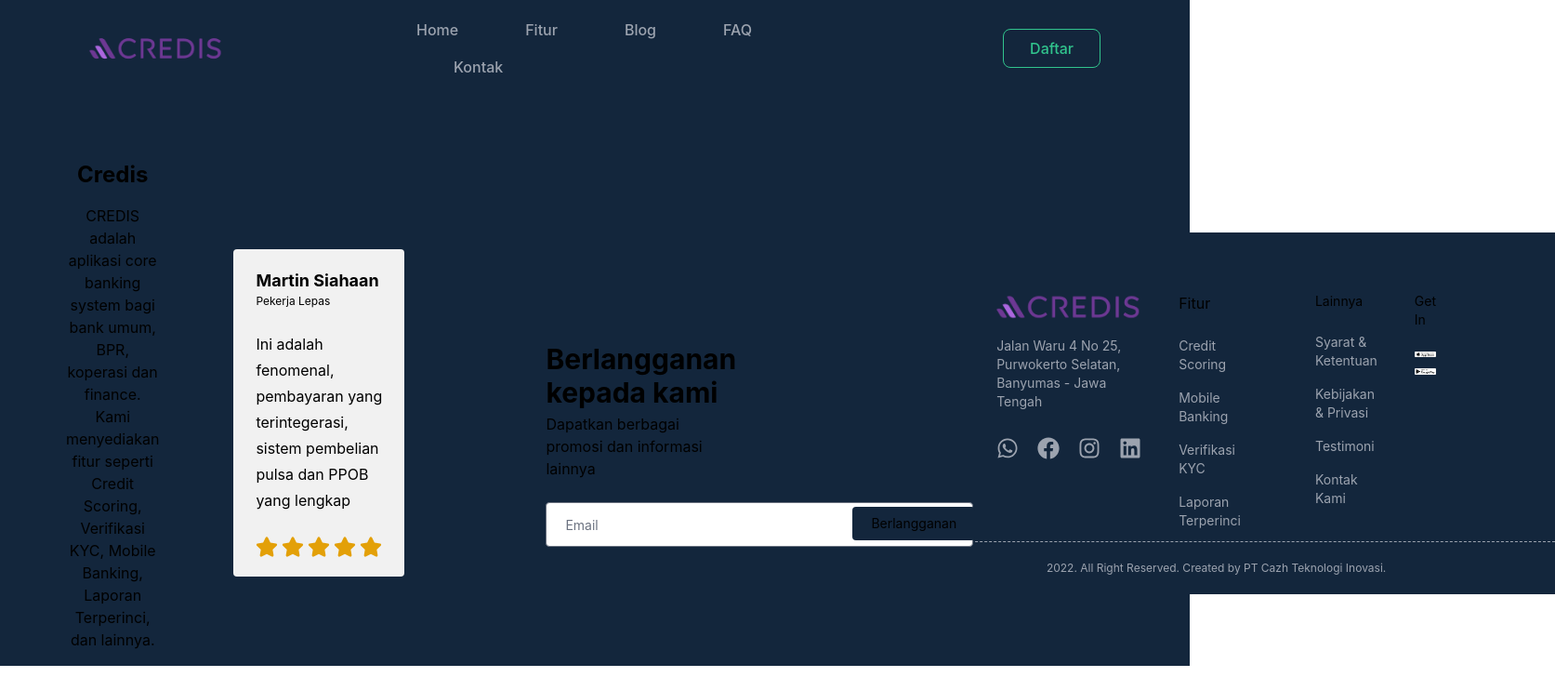
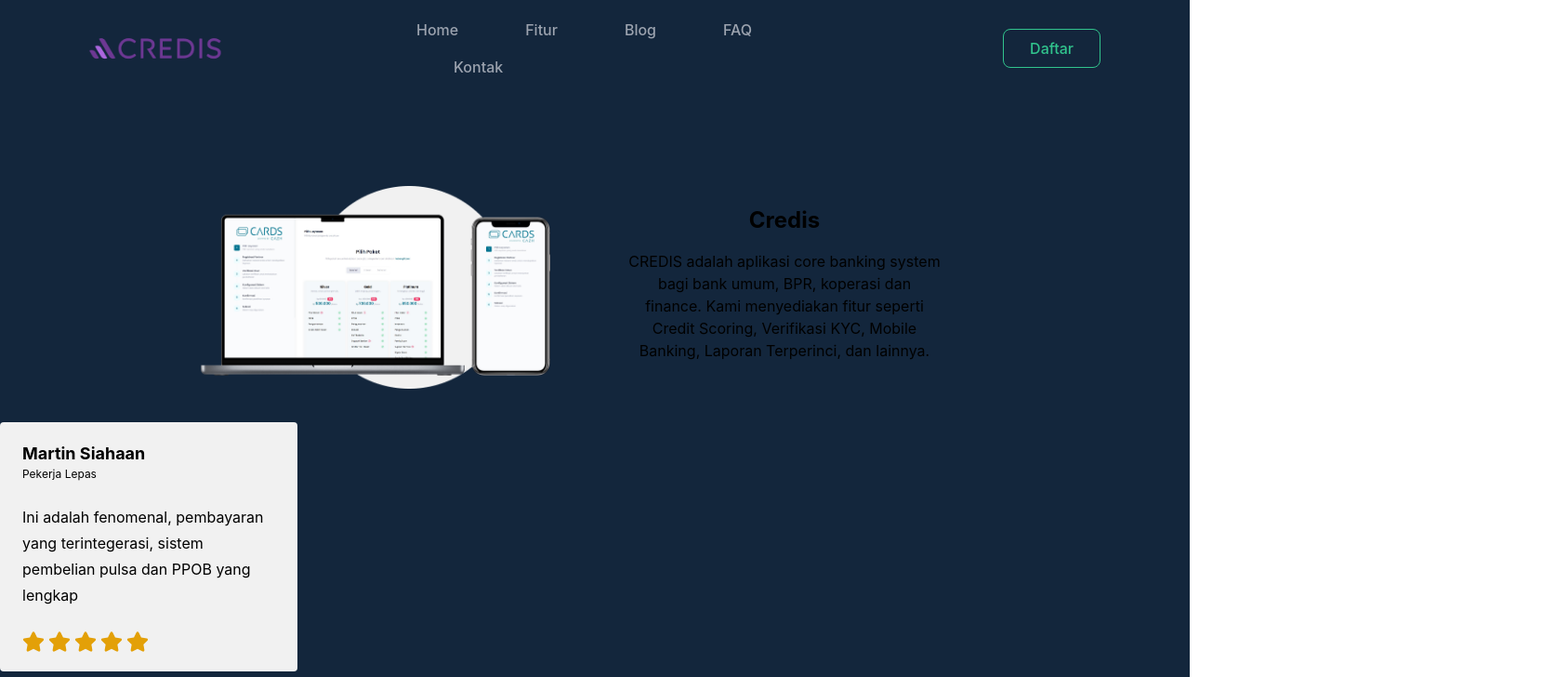
Before and after one commit to faizalajiw/Corebanking-NextJS, a Next.js app: page / in a window 1280 px wide. Shown: the top 728 px of the page at 93% size, 1673 px wide, since content can reach past the window. Built offline with nearby package versions, Linux system fonts and the light colour scheme.

Commit message:
add footer, subs, testicard

```diff
--- a/pages/index.jsx
+++ b/pages/index.jsx
@@ -1,7 +1,6 @@
 
 import Image from 'next/image'
 import Link from 'next/link'
-import { Footer } from '../components/Footer';
 
 import Head from "next/head";
 
@@ -55,11 +54,10 @@ export default function Home() {
               lainnya.
             </p>
           </div>
-          <TestimoniCard/>
-          <Subs/>
-          <Footer/>
 
         </div>
+      <TestimoniCard/>
+      <Subs/>
       </div>
     </>
   );
```
Also changed, not shown: 2 other files (tests, documents, lock files or other folders).
